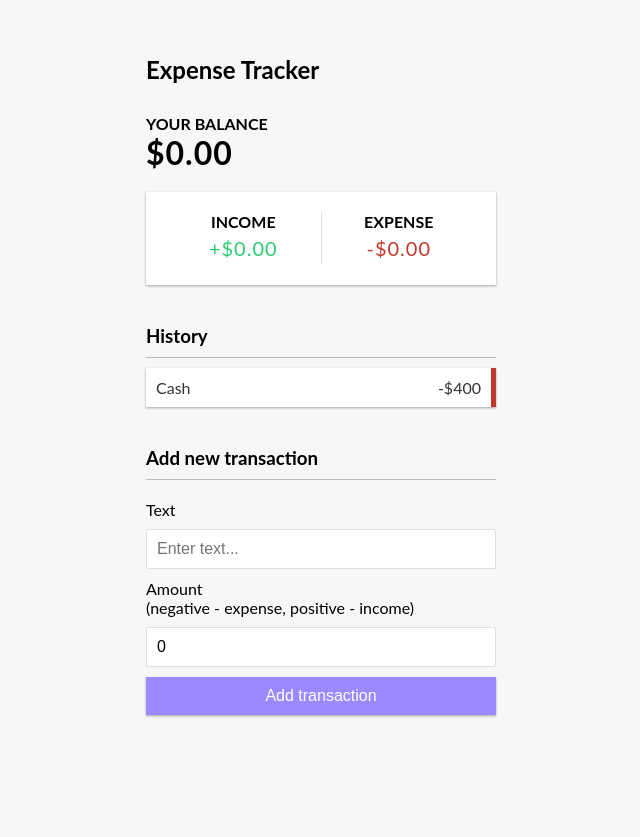
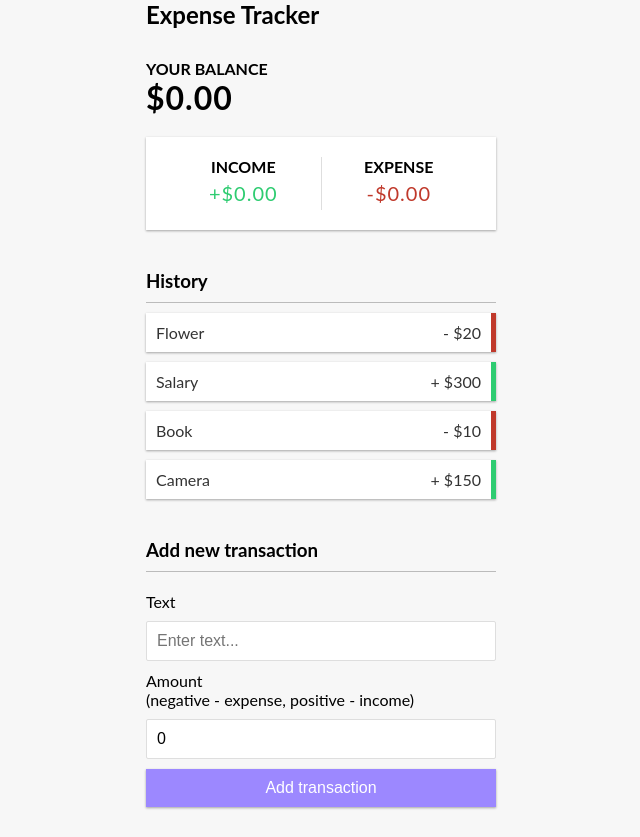
Before and after one commit to Mdakhib/Expense-Tracker-in-react, a React (Create React App) app: page / in a window 1280 px wide. Shown: the whole page, without its empty margins (319-959 px from the left). Before the commit the page ends 800 px from the top, so only its background shows below. Built offline with nearby package versions, Linux system fonts and the light colour scheme.

Commit message:
transaction data is added by using props

```diff
--- /dev/null
+++ b/src/components/Transaction.js
@@ -0,0 +1,16 @@
+import React from "react";
+
+function Transaction({ transaction }) {
+  const sign = transaction.amount < 0 ? "-" : "+";
+  return (
+    <li className={transaction.amount < 0 ? "minus" : "plus"}>
+      {transaction.text}{" "}
+      <span>
+        {sign} ${Math.abs(transaction.amount)}
+      </span>
+      <button className="delete-btn">X</button>
+    </li>
+  );
+}
+
+export default Transaction;
--- a/src/components/TransactionList.js
+++ b/src/components/TransactionList.js
@@ -1,14 +1,18 @@
-import React from "react";
+import React, { useContext } from "react";
+import { GlobalContext } from "../context/GlobalState";
+import Transaction from "./Transaction";
+
 
 function TransactionList() {
+  const { transaction } = useContext(GlobalContext);
+
   return (
     <>
       <h3>History</h3>
       <ul id="list" className="list">
-        <li className="minus">
-          Cash <span>-$400</span>
-          <button className="delete-btn">x</button>
-        </li>
+        {transaction.map((transaction) => (
+          <Transaction transaction={transaction} key={transaction.id} />
+        ))}
       </ul>
     </>
   );
```
